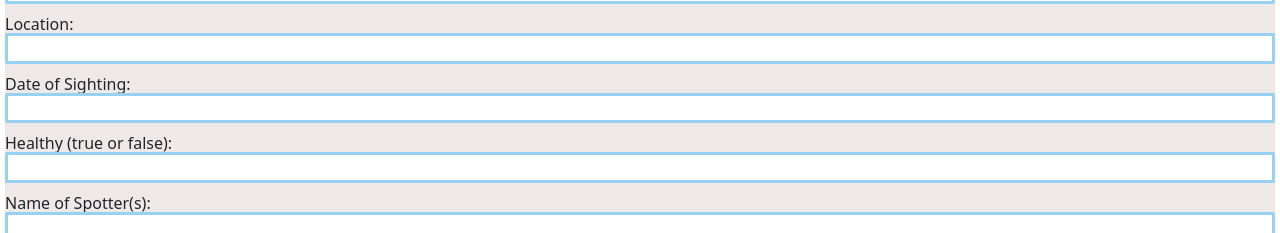
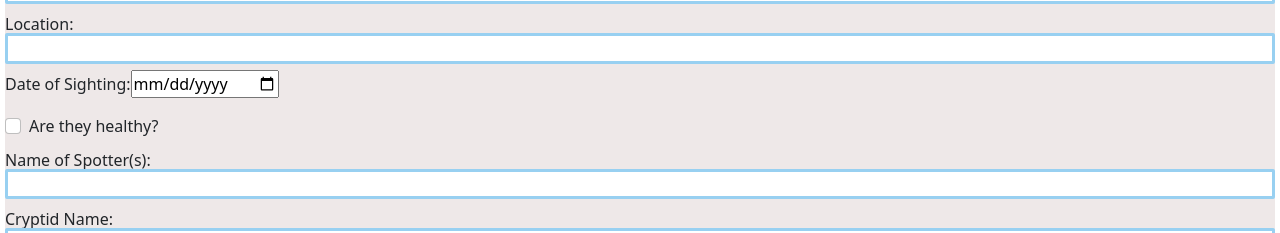
Before and after one commit to RachelGreenwood/Sighting-Tracker, a React (Vite) app in the folder client/: page / in a window 1280 px wide. Shown: the part 192-425 px from the top of the page. Built offline with nearby package versions, Linux system fonts and the light colour scheme; no server answers.

Commit message:
Sends data to back-end

```diff
--- a/client/src/App.jsx
+++ b/client/src/App.jsx
@@ -4,15 +4,28 @@ import MyNavBar from './components/Navbar'
 // import ListStudents from './components/ListStudents';
 import Sightings from './components/Sightings'
 import AddSighting from './components/AddSighting'
+import { useEffect, useState } from 'react';
 
 
 function App() {
+  const [sightings, setSightings] = useState([]);
+  const loadSightings = () => {
+    fetch("http://localhost:8080/sightings")
+        .then((response) => response.json())
+        .then((sighting) => {
+            setSightings(sighting);
+        });
+}
+
+useEffect(() => {
+  loadSightings();
+}, [sightings]);
 
   return (
     <div className="App">
       <MyNavBar />
-      <Sightings />
-      <AddSighting />
+      <Sightings sightings={sightings} />
+      <AddSighting onGetRequest={loadSightings} />
     </div>
   )
 }
--- a/client/src/components/AddSighting.jsx
+++ b/client/src/components/AddSighting.jsx
@@ -1,88 +1,55 @@
-import { useState } from 'react';
+import { useState, useRef } from 'react';
 import { Button, Form } from "react-bootstrap"
 
-const AddSighting = () => {
-    const [sighting, setSighting] = useState([]);
-    const [spotted, setSpotted] = useState({species: "", location: "", datetime: "", healthy: null, sighter_email: "", timestamp: "", nickname: ""});
+const AddSighting = (props) => {
+    const userDate = useRef();
+    const userSpecies = useRef();
+    const userLocation = useRef();
+    const userHealthy = useRef();
+    const userSpotter = useRef();
+    const userNickname = useRef();
 
-    const handleSpeciesChange = (e) => {
-        const species = e.target.value;
-        setSpotted({ ...spotted, species });
+    const handleSubmit = async (e) => {
+        e.preventDefault();
+        const selectedDate = new Date(userDate.current?.value);
+        const isChecked = e.target.checked;
+        const userEvent = {species: userSpecies.current?.value, location: userLocation.current?.value, datetime: selectedDate.toISOString(), healthy: userHealthy.current?.checked, sighter_email: userSpotter.current?.value, nickname: userNickname.current?.value, timestamp: new Date()}
+        console.log("Inside the component", userEvent);
+        handlePostRequest(userEvent);
     }
 
-    const handleLocationChange = (e) => {
-        const location = e.target.value;
-        setSpotted({ ...spotted, location });
-    }
-
-    const handleDatetimeChange = (e) => {
-        const datetime = e.target.value;
-        setSpotted({ ...spotted, datetime });
-    }
-
-    const handleHealthyChange = (e) => {
-        const healthy = e.target.value;
-        setSpotted({ ...spotted, healthy });
-    }
-
-    const handleSighterEmailChange = (e) => {
-        const sighter_email = e.target.value;
-        setSpotted({ ...spotted, sighter_email });
-    }
-
-    const handleNicknameChange = (e) => {
-        const nickname = e.target.value;
-        setSpotted({ ...spotted, nickname });
-    }
-
-    const onSave = (newSighting) => {
-        setSighting((sighting) => [...sighting, newSighting])
-    }
-
-    const postSighting = (sighting) => {
-        return fetch("http://localhost:8080/sightings", {
+    const handlePostRequest = (data) => {
+        fetch("http://localhost:8080/animals", {
             method: "POST",
             headers: { "Content-Type": "application/json" },
-            body: JSON.stringify(sighting),
+            body: JSON.stringify(data),
         })
-            .then((response) => {
-                return response.json();
-            })
-            .then((data) => {
-                //console.log("From the post ", data);
-                //I'm sending data to the List of Students (the parent) for updating the list
-                onSaveStudent(data);
-                //this line just for cleaning the form
-                clearForm();
-            });
+            .then((response) => {if (response.status == 200) {props.onGetRequest}});
     };
 
     return (
         <div>
-            <Form onSubmit={postSighting}>
+            <Form onSubmit={handleSubmit}>
                 <Form.Group>
                     <Form.Label>Species:</Form.Label>
-                    <input type="text" value={spotted.species} onChange={handleSpeciesChange} required></input>
+                    <input type="text" ref={userSpecies} required></input>
                 </Form.Group>
                 <Form.Group>
                     <Form.Label>Location:</Form.Label>
-                    <input type="text" value={spotted.location} onChange={handleLocationChange} required></input>
+                    <input type="text" ref={userLocation} required></input>
                 </Form.Group>
                 <Form.Group>
                     <Form.Label>Date of Sighting:</Form.Label>
-                    <input type="text" value={spotted.datetime} onChange={handleDatetimeChange} required></input>
+                    <input type="date" ref={userDate} required></input>
                 </Form.Group>
-                <Form.Group>
-                    <Form.Label>Healthy (true or false):</Form.Label>
-                    <input type="text" value={spotted.healthy} onChange={handleHealthyChange} required></input>
-                </Form.Group>
+                <Form.Check type="checkbox" ref={userHealthy} label="Are they healthy?"></Form.Check>
                 <Form.Group>
                     <Form.Label>Name of Spotter(s):</Form.Label>
-                    <input type="text" value={spotted.sighter_email} onChange={handleSighterEmailChange} required></input>
+                    <input type="text" ref={userSpotter} required></input>
                 </Form.Group>
                 <Form.Group>
                     <Form.Label>Cryptid Name:</Form.Label>
-                    <input type="text" value={spotted.nickname} onChange={handleNicknameChange} required></input>
+                    <input type="text" ref={userNickname} required></input>
                 </Form.Group>
                 <Form.Group>
                     <Button type="submit" variant="outline-success">Add Cryptid</Button>
--- a/client/src/components/Sightings.jsx
+++ b/client/src/components/Sightings.jsx
@@ -1,20 +1,6 @@
-import React, { useState, useEffect } from 'react';
 import moment from 'moment';
 
-const Sightings = () => {
-    const [sightings, setSightings] = useState([]);
-
-    const loadSightings = () => {
-        fetch("http://localhost:8080/sightings")
-            .then((response) => response.json())
-            .then((sighting) => {
-                setSightings(sighting);
-            });
-    }
-
-    useEffect(() => {
-        loadSightings();
-    }, [sightings]);
+const Sightings = (props) => {
 
     return (
         <div>
@@ -29,7 +15,7 @@ const Sightings = () => {
                     <th>Cryptid Name</th>
                 </thead>
                 <tbody>
-                {sightings.map((sighting, index) => {
+                {props.sightings.map((sighting, index) => {
                     return <tr key={index}>
                         <td>{sighting.species}</td>
                         <td>{sighting.location}</td>
```
